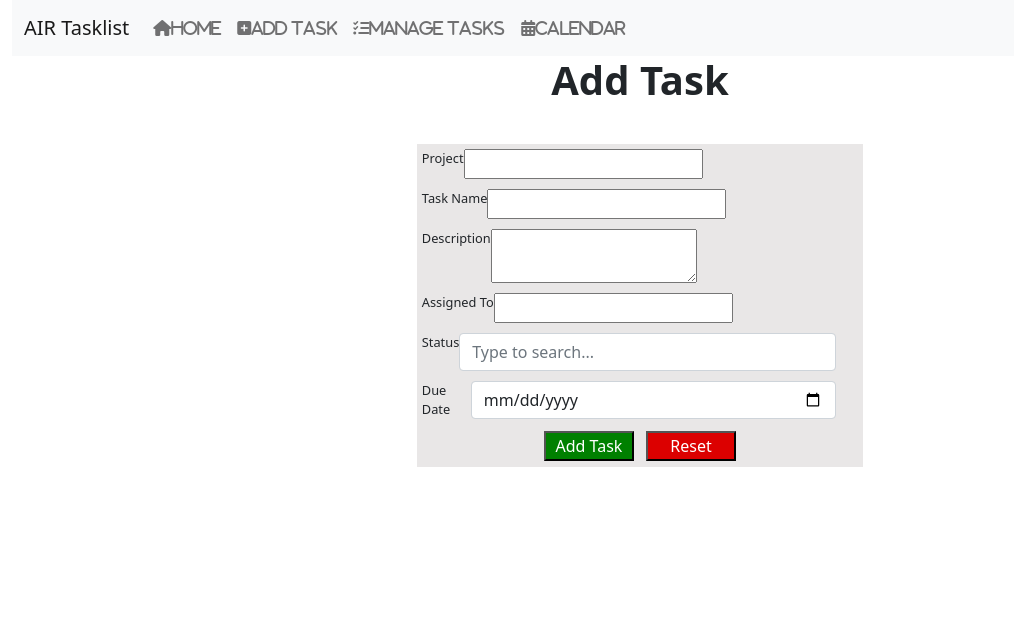
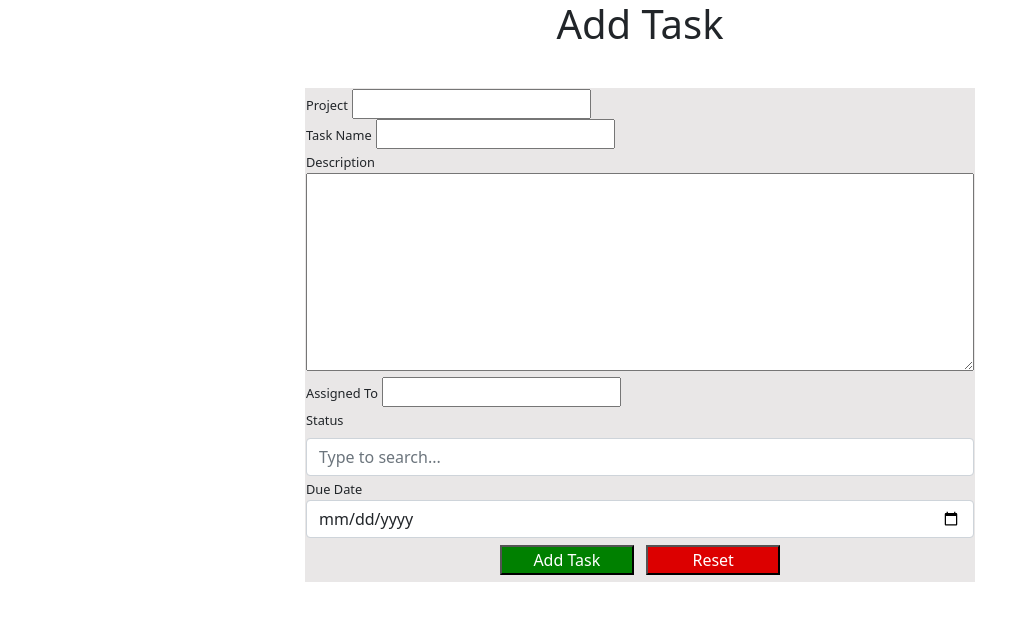
Before and after one commit to Iskandar-S/AIR_tasklist, a plain HTML site: page addTask.html in a window 1280 px wide. Shown: the whole page, without its empty margins (0-1014 px from the left). Drawn offline with nearby package versions, Linux system fonts and the light colour scheme.

Commit message:
resolved conflict

```diff
--- a/addTask.html
+++ b/addTask.html
@@ -2,86 +2,61 @@
 <html lang="en">
 
 <head>
+    <!-- Required meta tags -->
     <meta charset="UTF-8">
     <meta http-equiv="X-UA-Compatible" content="IE=edge">
     <meta name="viewport" content="width=device-width, initial-scale=1.0">
-    <title>Add Task</title>
-    <link rel="stylesheet" href="resources/css/reset.css">
-    <link href="https://cdn.jsdelivr.net/npm/bootstrap@5.1.2/dist/css/bootstrap.min.css" rel="stylesheet" integrity="sha384-uWxY/CJNBR+1zjPWmfnSnVxwRheevXITnMqoEIeG1LJrdI0GlVs/9cVSyPYXdcSF" crossorigin="anonymous">
-    <link rel="stylesheet" href="https://cdnjs.cloudflare.com/ajax/libs/font-awesome/6.0.0-beta2/css/all.min.css">
+    <title>Air Tasklist</title>
+
     <link rel="stylesheet" href="resources/css/styles.css">
+    <link href="https://cdn.jsdelivr.net/npm/bootstrap@5.1.1/dist/css/bootstrap.min.css" rel="stylesheet" integrity="sha384-F3w7mX95PdgyTmZZMECAngseQB83DfGTowi0iMjiWaeVhAn4FJkqJByhZMI3AhiU" crossorigin="anonymous">
+    <meta name="viewport" content="width=device-width, initial-scale=1">
 </head>
 <body>
-    <div class="container-fluid tasklist">
-        <nav class="navbar navbar-expand-lg navbar-light bg-light">
-            <div class="container-fluid">
-                <button class="navbar-toggler" type="button" data-bs-toggle="collapse" data-bs-target="#navbarTogglerDemo03" aria-controls="navbarTogglerDemo03" aria-expanded="false" aria-label="Toggle navigation">
-                <span class="navbar-toggler-icon"></span>
-                </button>
-                <a class="navbar-brand" href="#">AIR Tasklist</a>
-                <div class="collapse navbar-collapse" id="navbarTogglerDemo03">
-                <ul class="navbar-nav me-auto mb-2 mb-lg-0">
-                    <li class="nav-item">
-                        <a class="nav-link" href="#"><i class="fa-solid fa-house">Home</i></a>
-                    </li>
-                    <li class="nav-item active">
-                        <a class="nav-link" aria-current="true" href="#"><i class="fa-solid fa-square-plus">Add Task</i></a>
-                    </li>
-                    <li class="nav-item">
-                        <a class="nav-link" href="#"><i class="fa-solid fa-list-check">Manage Tasks</i></a>
-                    </li>
-                    <li class="nav-item">
-                        <a class="nav-link" href="#"><i class="fa-solid fa-calendar-days">Calendar</i></a>
-                    </li>
-                </ul>
-                </div>
-            </div>
-        </nav>
-    </div>
     <div class="container">
-        <div>
+        <div class="col">
             <h1>Add Task</h1>
-        </div>
             <form id="Task">
 <table>
     <tr>
         <td>
-                        <div class="input_form">
+            <div class="container2">
                     <label for="project">Project</label>
                     <input type="text" class="project" id="project">
                 </div>
-                        <div class="input_form">
+
+                <div class="form-group">
                     <label for="task name">Task Name</label>
                     <input type="text" id="form-control" name="Task Name" required>
                 </div>
-                        <div class="input_form">
-                        <label for="Description">Description</label>
+
                 <form>
-                        <textarea type="text" name="comment" id="Description" required></textarea>
+                <label for="Discription">Description</label>
+                <form action="/action_page.php">
+                <textarea rows="8" cols="70" name="comment" required>
+                </textarea>
                 </form>
-                        </div>
-                        <div class="input_form">
+                <div class="form-group col">
                     <label for="Assigned To">Assigned To</label>
                     <input type="text" id="Assigned To" name="Assigned To" required>
                 </div>
-                        <div class="input_form">
-                        <label for="exampleDataList">Status</label>
-                        <input class="form-control" list="datalistOptions" id="exampleDataList" placeholder="Type to search..." />
+                <label for="exampleDataList" class="form-label">Status</label>
+                <input class="form-control" list="datalistOptions" id="exampleDataList" placeholder="Type to search...">
                 <datalist id="datalistOptions">
                     <option value="Review">
                         <option value="In progress">
                         <option value="Done">
                 </datalist>
-                        </div>
-                        <div class="input_form">
+                <div class="form-group col">
                     <label for="newTaskDueDate">Due Date</label>
                         <input type="date" class="form-control" id="DueDate" required>
                 </div>
                 <div class="flex-parent jc-center">
-                            <input type="submit" id="submit" value="Add Task">
-                            <input type="reset" id="reset" value="Reset">
+                <input type="submit" value="Add Task">
+                <input type="reset" value="Reset">
             </div>
-                    </td>
+
+
     </tr>
 </table>
             </form>
@@ -94,6 +69,11 @@
 <script src="https://code.jquery.com/jquery-3.5.1.slim.min.js"
 integrity="sha384-DfXdz2htPH0lsSSs5nCTpuj/zy4C+OGpamoFVy38MVBnE+IbbVYUew+OrCXaRkfj"
 crossorigin="anonymous"></script>
+<script src="https://cdn.jsdelivr.net/npm/popper.js@1.16.1/dist/umd/popper.min.js"
+integrity="sha384-9/reFTGAW83EW2RDu2S0VKaIzap3H66lZH81PoYlFhbGU+6BZp6G7niu735Sk7lN"
+crossorigin="anonymous"></script>
+<script src="resources/js/taskManager.js"></script>
+<script src="resources/js/index.js"></script>
 </body>
 
 </html>
--- a/resources/js/index.js
+++ b/resources/js/index.js
@@ -1,4 +1,11 @@
 console.log("connected!");
-
 const task = new TaskManager();
 console.log(task.tasks);
+const submit = document.getElementById('submit');
+const reset = document.getElementById('reset');
+// function showTask() {
+//     const taskPage = document.querySelectorAll('class')
+//     const taPage = new TaskManager();
+//     ShowTask.addTask = (document.querySelectorAll('class'))
+// }
+// submit.onclick = ShowTask;
--- a/resources/js/taskManager.js
+++ b/resources/js/taskManager.js
@@ -1,7 +1,14 @@
+console.log("connected!");
 class TaskManager {
-    constructor(tasks,currentId=0) {
-        this.tasks = [];
-        this.currentId = currentId;
+    constructor() {
+    this.tasks = [];
+    this.currentId = 0;
     }
-
+    addTask(name, description, assignedTo, dueDate, status = "TODO") {
+        this.currentId ++;
+        this.tasks.push(this.currentId, name, description, assignedTo, dueDate, status);
+    }
 }
+const testTask = new TaskManager();
+console.log(testTask.tasks);
+testTask.addTask("finish project", 'adsfdsf', 'Nat5', '10-28-2021');
```
Lines whose indentation alone changed are shown as unchanged.
